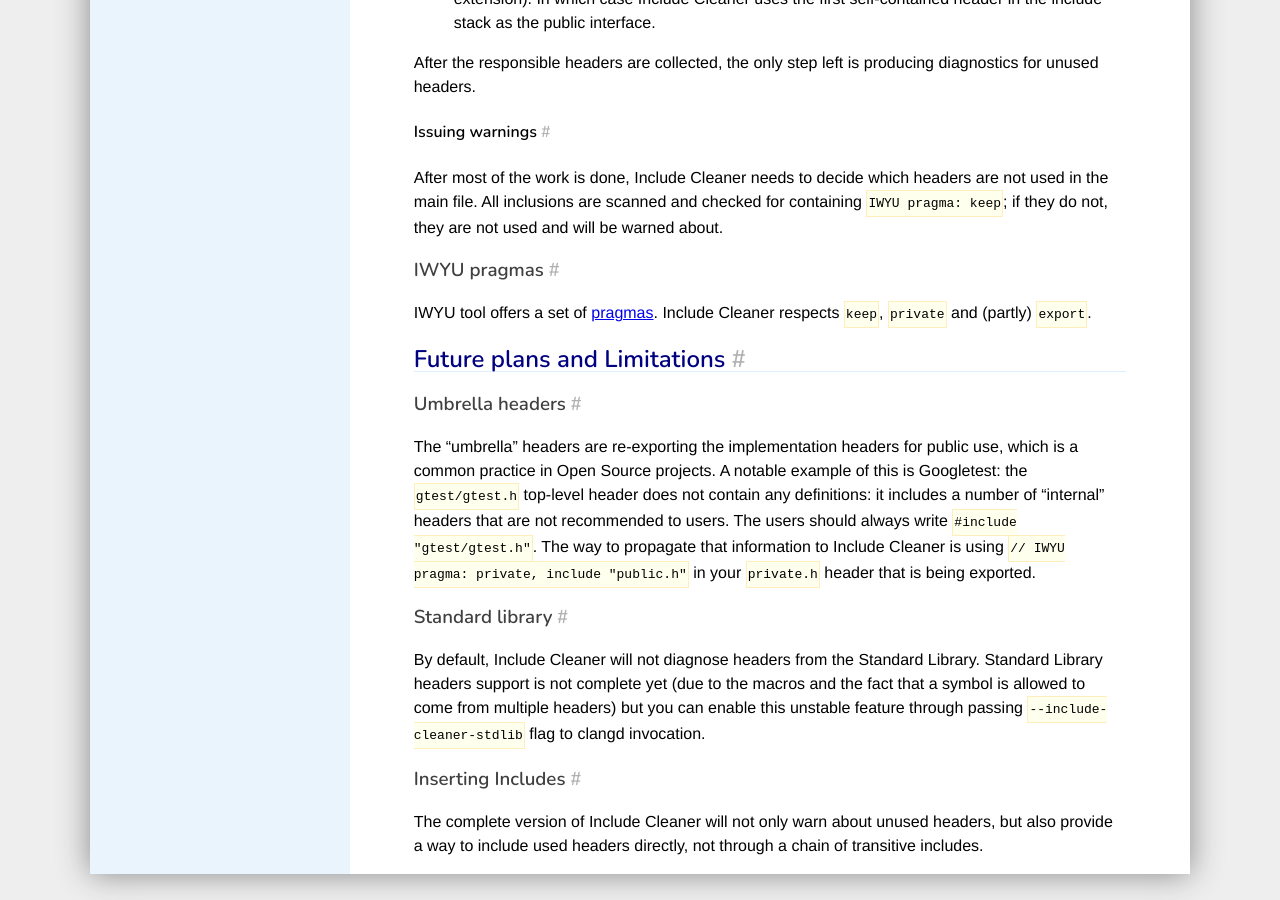
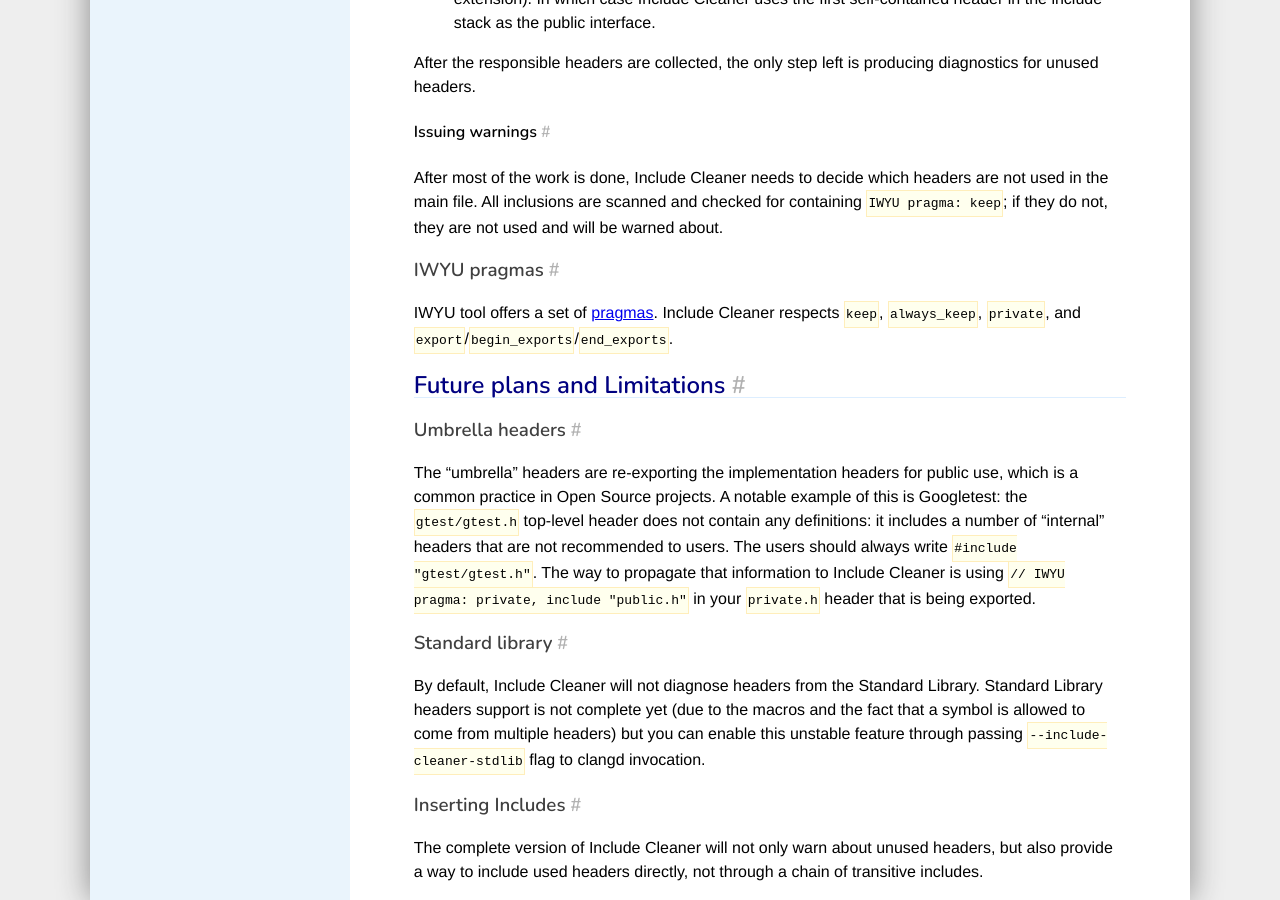
Before and after one commit to llvm/clangd-www, a Jekyll site: the page built from design/include-cleaner.md, in a window 1280 px wide and 900 px high, scrolled down 2369 px. Built offline with Jekyll 4.4.1, drawn with Linux system fonts in a browser that asks for light colours; our own code applies the rules of GitHub Pages for plain Markdown files.

Commit message:
update supported IWYU pragmas
include-cleaner supports always_keep, begin_exports, end_exports, and export support is complete

```diff
--- a/design/include-cleaner.md
+++ b/design/include-cleaner.md
@@ -133,7 +133,8 @@ warned about.
 
 IWYU tool offers a set of
 [pragmas](https://github.com/include-what-you-use/include-what-you-use/blob/master/docs/IWYUPragmas.md).
-Include Cleaner respects `keep`, `private` and (partly) `export`.
+Include Cleaner respects `keep`, `always_keep`, `private`, and
+`export`/`begin_exports`/`end_exports`.
 
 ## Future plans and Limitations
 
```
